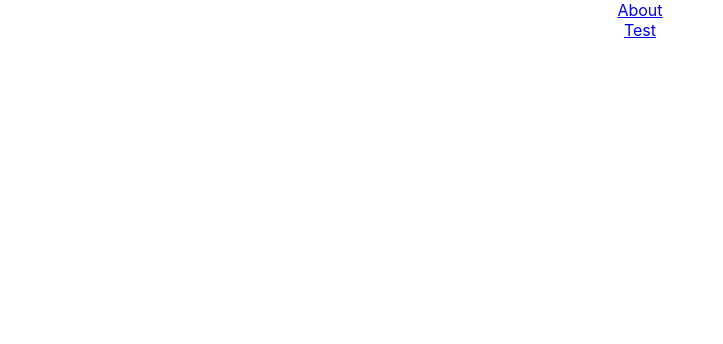
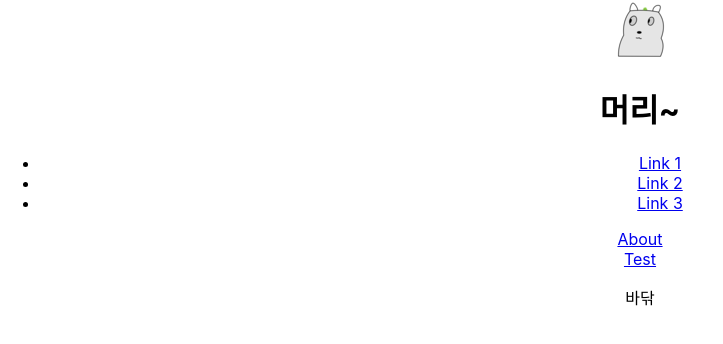
Before and after one commit to jihoonLeee/borikkori_view, a React (Create React App) app: page / in a window 1280 px wide. Before the commit this address had no page. Shown: the top 344 px of the page, without its empty margins (0-723 px from the left). Built offline with nearby package versions, Linux system fonts and the light colour scheme.

Commit message:
header footer 적용

```diff
--- a/package.json
+++ b/package.json
@@ -6,6 +6,7 @@
     "@testing-library/jest-dom": "^5.16.5",
     "@testing-library/react": "^13.4.0",
     "@testing-library/user-event": "^13.5.0",
+    "axios": "1.3.5",
     "react": "^18.2.0",
     "react-dom": "^18.2.0",
     "react-router": "^6.8.2",
--- a/src/App.js
+++ b/src/App.js
@@ -1,10 +1,14 @@
 import './App.css';
 import Router from "./Components/Router";
+import Header from './Pages/Layout/header';
+import Footer from "./Pages/Layout/footer";
 
 function App() {
   return (
     <div className='App'>
-      <Router />
+      <Header />
+        <Router />
+      <Footer />
     </div>
   );
 }
--- a/src/Pages/About/about.jsx
+++ b/src/Pages/About/about.jsx
@@ -1,7 +1,23 @@
-import React from "react";
+import React, {useState, useEffect} from "react";
+import axios from "axios";
 
 export default function About() {
+  const [data,setData]= useState([]);
+
+  useEffect(() => {
+    async function fetchData(){
+      const result = await axios.get("http://localhost:8081/test");
+      setData(result.data);
+    }
+    fetchData();
+  },[]);
+
   return (
-      <h1>About</h1>
+      <div>
+        <h1>About </h1>
+        {data.map((test)=> (
+          <li key={test.id}> test </li>
+        ))}
+      </div>
   );
 }
--- /dev/null
+++ b/src/Pages/Layout/footer.jsx
@@ -0,0 +1,12 @@
+import React from "react";
+
+function footer(){
+    return(
+        <footer>
+            <p> 바닦 </p>
+            <p></p>
+        </footer>
+    );
+}
+
+export default footer;
--- /dev/null
+++ b/src/Pages/Layout/header.jsx
@@ -0,0 +1,21 @@
+import React from "react";
+
+function header(){
+    return(
+        <header>
+            <div class="logo">
+                <img src="/images/dog_freinds_logo.png" alt="logo"/>
+            </div>
+            <h1>머리~</h1>
+            <nav>
+            <ul>
+                <li><a href="#!">Link 1</a></li>
+                <li><a href="#!">Link 2</a></li>
+                <li><a href="#!">Link 3</a></li>
+            </ul>
+            </nav>
+        </header>
+    );
+}
+
+export default header;
```
Also changed, not shown: src/function.js (added, +9 -0 lines), public/images/dog_freinds_logo.png (added), 1 other file (tests, documents, lock files or other folders).
